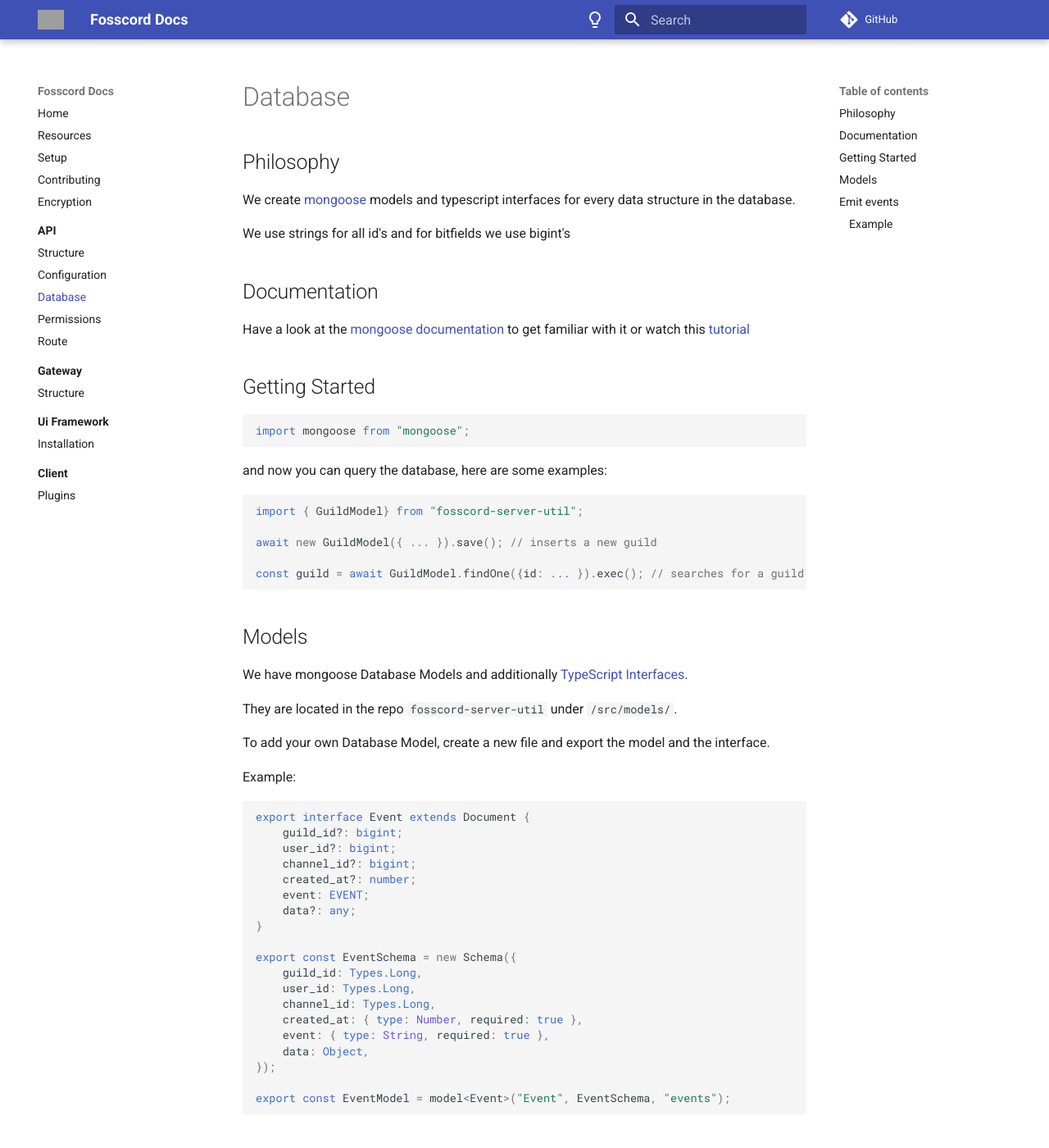
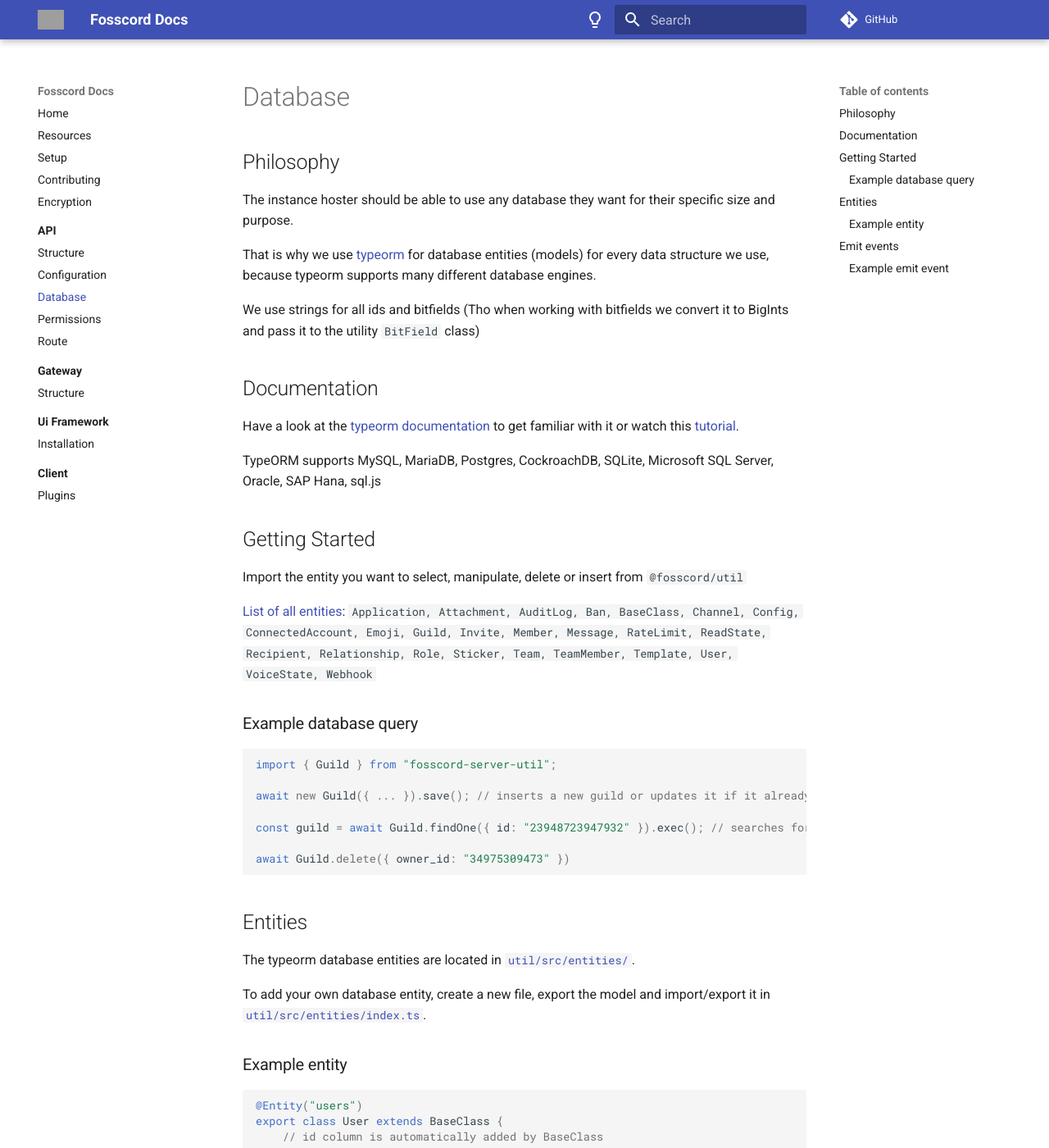
Before and after one commit to spacebarchat/docs, an MkDocs documentation site: the page built from docs/server_util/database.md, in a window 1280 px wide and 1400 px high. Shown: the whole window at 82% size. Built offline with MkDocs 1.6.1 and Material for MkDocs 9.7.7, drawn with Linux system fonts in a browser that asks for light colours; comment, search, counter and statistics services are not loaded; some of the changed text lies outside the part shown; grey boxes are pictures that could not be loaded.

Commit message:
:sparkles: update database for typeorm

````diff
--- a/docs/server_util/database.md
+++ b/docs/server_util/database.md
@@ -2,108 +2,115 @@
 
 ## Philosophy
 
-We create [mongoose](http://mongoosejs.com/) models and typescript interfaces for every data structure in the database.
+The instance hoster should be able to use any database they want for their specific size and purpose.
 
-We use strings for all id's and for bitfields we use bigint's
+That is why we use [typeorm](https://typeorm.io/) for database entities (models) for every data structure we use, because typeorm supports many different database engines.
+
+We use strings for all ids and bitfields (Tho when working with bitfields we convert it to BigInts and pass it to the utility `BitField` class)
 
 ## Documentation
 
-Have a look at the [mongoose documentation](https://mongoosejs.com/docs/) to get familiar with it or watch this [tutorial](https://youtu.be/WDrU305J1yw)
+Have a look at the [typeorm documentation](https://typeorm.io/) to get familiar with it or watch this [tutorial](https://youtu.be/Paz0gnODPE0).
+
+TypeORM supports MySQL, MariaDB, Postgres, CockroachDB, SQLite, Microsoft SQL Server, Oracle, SAP Hana, sql.js
 
 ## Getting Started
 
+Import the entity you want to select, manipulate, delete or insert from `@fosscord/util`
+
+[List of all entities](https://github.com/fosscord/fosscord-server/blob/typeorm/util/src/entities/index.ts): `Application, Attachment, AuditLog, Ban, BaseClass, Channel, Config, ConnectedAccount, Emoji, Guild, Invite, Member, Message, RateLimit, ReadState, Recipient, Relationship, Role, Sticker, Team, TeamMember, Template, User, VoiceState, Webhook`
+
+### Example database query
+
 ```ts
-import mongoose from "mongoose";
+import { Guild } from "fosscord-server-util";
+
+await new Guild({ ... }).save(); // inserts a new guild or updates it if it already exists
+
+const guild = await Guild.findOne({ id: "23948723947932" }).exec(); // searches for a guild
+
+await Guild.delete({ owner_id: "34975309473" })
 ```
 
-and now you can query the database, here are some examples:
+## Entities
+
+The typeorm database entities are located in [`util/src/entities/`](https://github.com/fosscord/fosscord-server/tree/master/util/src/entities).
+
+To add your own database entity, create a new file, export the model and import/export it in [`util/src/entities/index.ts`](<(https://github.com/fosscord/fosscord-server/tree/master/util/src/entities/index.ts)>).
+
+### Example entity
 
 ```ts
-import { GuildModel} from "fosscord-server-util";
+@Entity("users")
+export class User extends BaseClass {
+	// id column is automatically added by BaseClass
 
-await new GuildModel({ ... }).save(); // inserts a new guild
+	@Column()
+	username: string;
 
-const guild = await GuildModel.findOne({id: ... }).exec(); // searches for a guild
-```
+	@JoinColumn({ name: "connected_account_ids" })
+	@OneToMany(() => ConnectedAccount, (account: ConnectedAccount) => account.user)
+	connected_accounts: ConnectedAccount[];
 
-## Models
-
-We have mongoose Database Models and additionally [TypeScript Interfaces](https://www.typescriptlang.org/docs/handbook/interfaces.html).
-
-They are located in the repo `fosscord-server-util` under `/src/models/`.
-
-To add your own Database Model, create a new file and export the model and the interface.
-
-Example:
-
-```ts
-export interface Event extends Document {
-	guild_id?: bigint;
-	user_id?: bigint;
-	channel_id?: bigint;
-	created_at?: number;
-	event: EVENT;
-	data?: any;
+	static async getPublicUser(user_id: string, opts?: FindOneOptions<User>) {
+		const user = await User.findOne(
+			{ id: user_id },
+			{
+				...opts,
+				select: [...PublicUserProjection, ...(opts?.select || [])],
+			}
+		);
+		if (!user) throw new HTTPError("User not found", 404);
+		return user;
+	}
 }
-
-export const EventSchema = new Schema({
-	guild_id: Types.Long,
-	user_id: Types.Long,
-	channel_id: Types.Long,
-	created_at: { type: Number, required: true },
-	event: { type: String, required: true },
-	data: Object,
-});
-
-export const EventModel = model<Event>("Event", EventSchema, "events");
 ```
 
 ## Emit events
 
 Most Routes modify the database and therefore need to inform the clients with events for data changes.
 
-_(Events are stored in a MongoDB Event Store collection and distributed to the individual gateway servers)_
+Events are either stored locally if the server was started through the bundle or in RabbitMQ and are distributed to the gateway servers.
 
-You can find all events on the [discord docs page](https://discord.com/developers/docs/topics/gateway#commands-and-events) and in [`server-util/src/modesl/Event.ts`](https://github.com/fosscord/fosscord-server-util/blob/master/src/models/Event.ts)
+You can find all events on the [discord docs page](https://discord.com/developers/docs/topics/gateway#commands-and-events) and in [`util/src/interfaces/Event.ts`](https://github.com/fosscord/fosscord-server/blob/master/util/src/interfaces/Event.ts).
 
-To emit an event import the `emitEvent` function from `/src/util/Event.ts`
+To emit an event import the `emitEvent` function from `@fosscord/util`
 
 ```ts
 import { emitEvent } from "../../../util/Event";
 ```
 
-this will take a the following parameters:
+You need to specify whom you want to send the event to, to do that either pass `guild_id`, `user_id` or `channel_id`.
+Additionally you need to set the [eventname](https://github.com/fosscord/fosscord-server/blob/typeorm/util/src/interfaces/Event.ts#L465) e.g. `GUILD_DELETE`.
 
 ```ts
 {
 	guild_id?: bigint; // specify this if this event should be sent to all guild members
-	channel_id?: bigint; // specify this if this event should be sent to all channel members (e.g. group dm)
+	channel_id?: bigint; // specify this if this event should be sent to all channel members
 	user_id?: bigint; // specify this if this event should be sent to the specific user
-	event: string; // the EVENTNAME, you can find all gateway event names in the fosscord-server-util Events file
+	event: string; // the EVENTNAME, you can find all gateway event names in the @fosscord/util Events file
 	data?: any; // event payload data
 }
 ```
 
-For easy intellisense, annotate the parameter with the corresponding Event interface from `fosscord-server-util`:
+For easy intellisense, annotate the parameter with the corresponding [Event interface](https://github.com/fosscord/fosscord-server/blob/typeorm/util/src/interfaces/Event.ts) from `@fosscord/util`:
 
 ```ts
-import { GuildDeleteEvent } from "fosscord-server-util";
+import { GuildDeleteEvent } from "@fosscord/util";
 
 emitEvent({...} as GuildDeleteEvent);
-// or with <> brackets:
-emitEvent(<GuildDeleteEvent>{...});
 ```
 
-### Example
+### Example emit event
 
 Putting it all together:
 
 ```ts
 await emitEvent({
+	user_id: "3297349345345874",
 	event: "GUILD_DELETE",
 	data: {
-		id: guildID,
+		id: "96784598743975349",
 	},
-	guild_id: guildID,
 } as GuildDeleteEvent);
 ```
````
